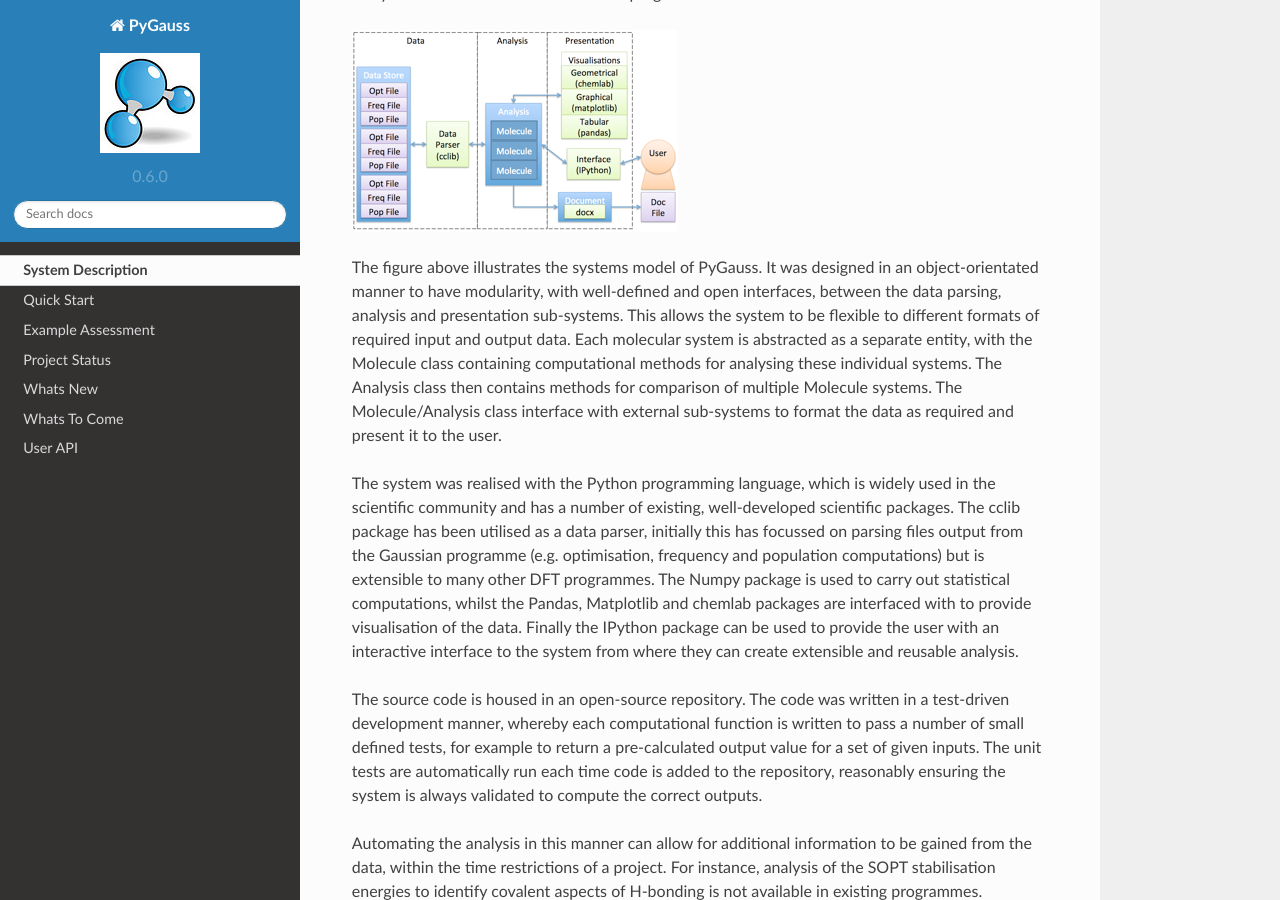
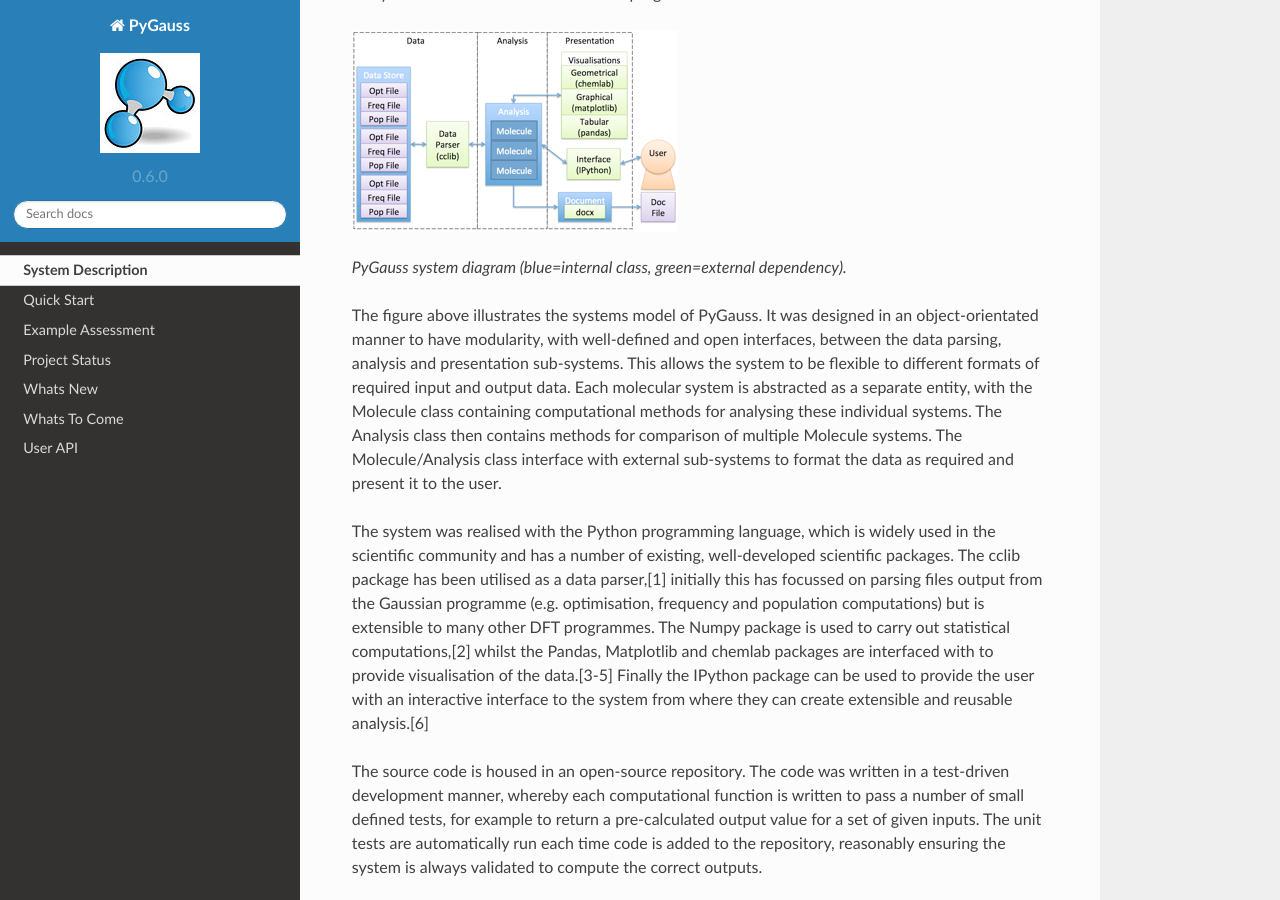
Before and after one commit to chrisjsewell/PyGauss, a Sphinx documentation site: the page built from docs/source/system.rst, in a window 1280 px wide and 900 px high, scrolled down 298 px. Built offline with Sphinx 7.4.7 and the Read the Docs theme 2.0.0, drawn with Linux system fonts in a browser that asks for light colours; pages that are not in the unit, such as notebooks, are missing from menus; the version number is read from the project's files by our own code.

Commit message:
update to documentation

```diff
--- a/docs/source/system.rst
+++ b/docs/source/system.rst
@@ -8,6 +8,8 @@ reproducibility or extensibility of analyses. For example, to compare multiple m
 must open each data file separately, and then record and analyse the relevant data in an external programme.
 
 .. image:: images/pygauss_system.png
+
+*PyGauss system diagram (blue=internal class, green=external dependency).*
 
 
 The figure above illustrates the systems model of PyGauss. It was designed in an object-orientated manner to
@@ -20,11 +22,12 @@ as required and present it to the user.
 
 The system was realised with the Python programming language, which is widely used in the scientific community
 and has a number of existing, well-developed scientific packages. The cclib package has been utilised as a data
-parser, initially this has focussed on parsing files output from the Gaussian programme (e.g. optimisation,
+parser,[1] initially this has focussed on parsing files output from the Gaussian programme (e.g. optimisation,
 frequency and population computations) but is extensible to many other DFT programmes. The Numpy package is
-used to carry out statistical computations, whilst the Pandas, Matplotlib and chemlab packages are interfaced
-with to provide visualisation of the data. Finally the IPython package can be used to provide the user
-with an interactive interface to the system from where they can create extensible and reusable analysis.
+used to carry out statistical computations,[2] whilst the Pandas, Matplotlib and chemlab packages are
+interfaced with to provide visualisation of the data.[3-5] Finally the IPython package can be used to provide
+the user with an interactive interface to the system from where they can create extensible and reusable
+analysis.[6]
 
 The source code is housed in an open-source repository. The
 code was written in a test-driven development manner, whereby each computational function is written to pass a
```
